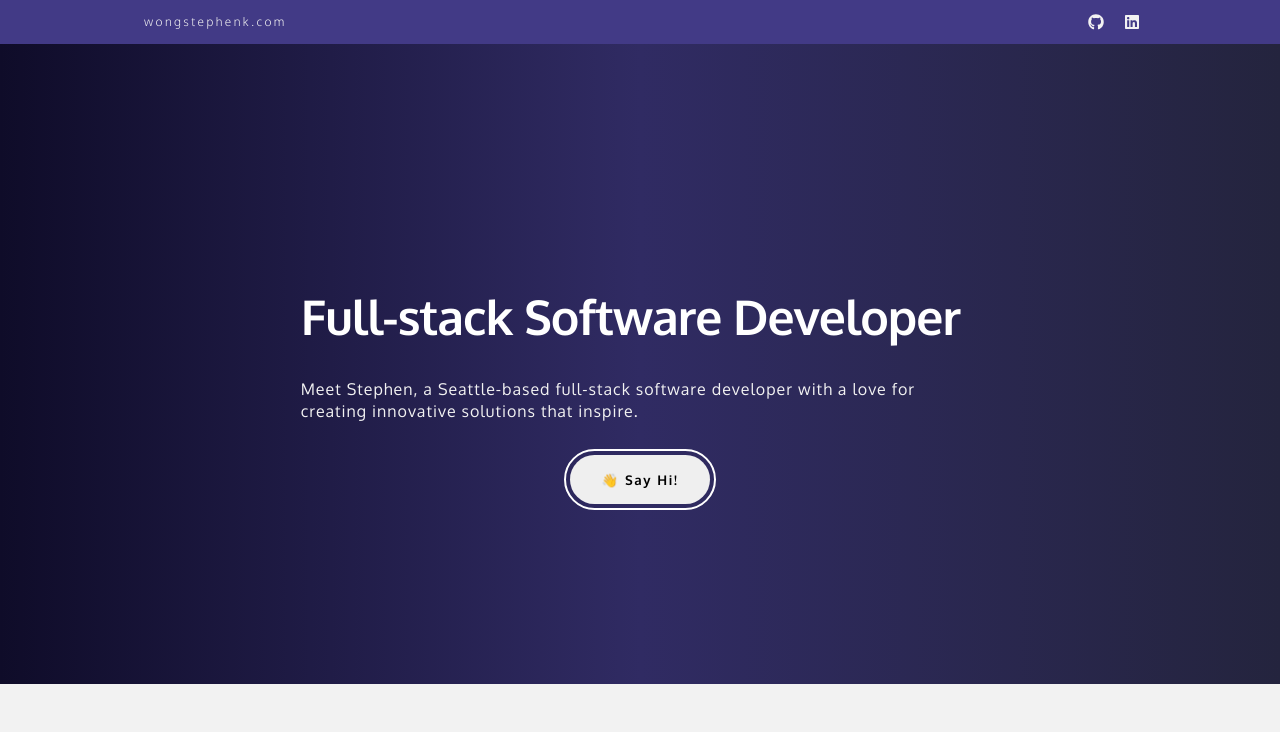
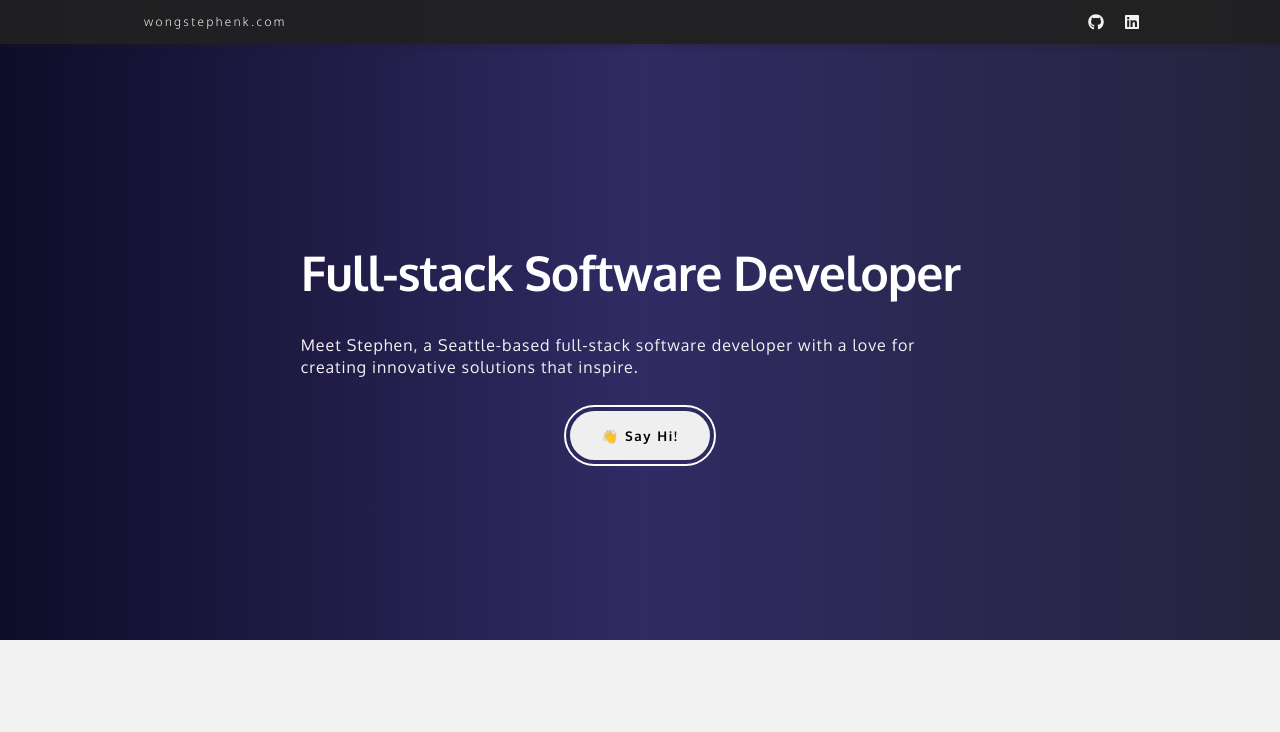
Before and after one commit to wongstephen/2023-portfolio, a React (Vite) app: page / in a window 1280 px wide. Shown: the top 732 px of the page. Built offline with nearby package versions, Linux system fonts and the light colour scheme.

Commit message:
updated header

```diff
--- a/src/App.css
+++ b/src/App.css
@@ -151,16 +151,20 @@ table {
 
 /* header */
 .header {
-  background-color: #423a86;
+  background-color: hsla(0, 0%, 13%, 0.95);
+  box-shadow: 0 4px 4px hsla(0, 0%, 13%, 0.25);
+  /* background-color: #423a86; */
   color: #f2f2f2;
-  position: sticky;
+  position: fixed;
   top: 0;
   transition-property: top;
   transition-duration: 1s;
   transition-delay: 0s;
+  width: 100%;
 }
 .header-hide {
   top: -50%;
+  transition: top 1s ease-in-out 0.25s;
 }
 
 .header__container {
--- a/src/App.tsx
+++ b/src/App.tsx
@@ -1,10 +1,10 @@
 import { useState } from "react";
 import "./App.css";
+import Portfolio from "./components/Portfolio";
 
-import Portfolio from "./components/Portfolio";
 import { FaGithub, FaLinkedin } from "react-icons/fa";
 import { CgWebsite } from "react-icons/cg";
-
+import Header from "./components/Header";
 function App() {
   return (
     <div className="App">
@@ -16,35 +16,6 @@ function App() {
       </main>
       <Contact />
     </div>
-  );
-}
-
-function Header() {
-  const [lastScrollY, setLastScrollY] = useState<number>(0);
-  const [show, setShow] = useState<boolean>(true);
-
-  function handleScroll(): void {
-    if (window.scrollY > lastScrollY) {
-      // scrolling down
-      setShow(() => false);
-    } else {
-      setShow(() => true);
-    }
-    setLastScrollY(() => window.scrollY);
-  }
-
-  window.addEventListener("scroll", handleScroll);
-
-  return (
-    <header className={`header ${!show && "header-hide"}`}>
-      <div className="header__container section__container">
-        <h1 className="header__title">wongstephenk.com</h1>
-        <div className="header__social">
-          <FaGithub />
-          <FaLinkedin />
-        </div>
-      </div>
-    </header>
   );
 }
 
--- /dev/null
+++ b/src/components/Header.tsx
@@ -0,0 +1,32 @@
+import React, { useState } from "react";
+import { FaGithub, FaLinkedin } from "react-icons/fa";
+
+const Header = () => {
+  const [lastScrollY, setLastScrollY] = useState<number>(0);
+  const [show, setShow] = useState<boolean>(true);
+
+  function handleScroll(): void {
+    if (window.scrollY > lastScrollY) {
+      // scrolling down
+      setShow(() => false);
+    } else {
+      setShow(() => true);
+    }
+    setLastScrollY(() => window.scrollY);
+  }
+
+  window.addEventListener("scroll", handleScroll);
+
+  return (
+    <header className={`header ${!show && "header-hide"}`}>
+      <div className="header__container section__container">
+        <h1 className="header__title">wongstephenk.com</h1>
+        <div className="header__social">
+          <FaGithub />
+          <FaLinkedin />
+        </div>
+      </div>
+    </header>
+  );
+};
+export default Header;
```
